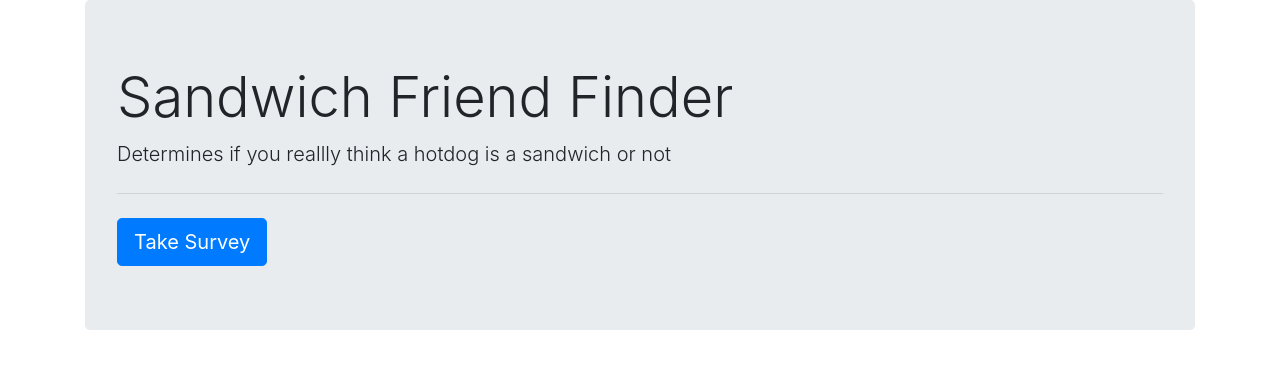
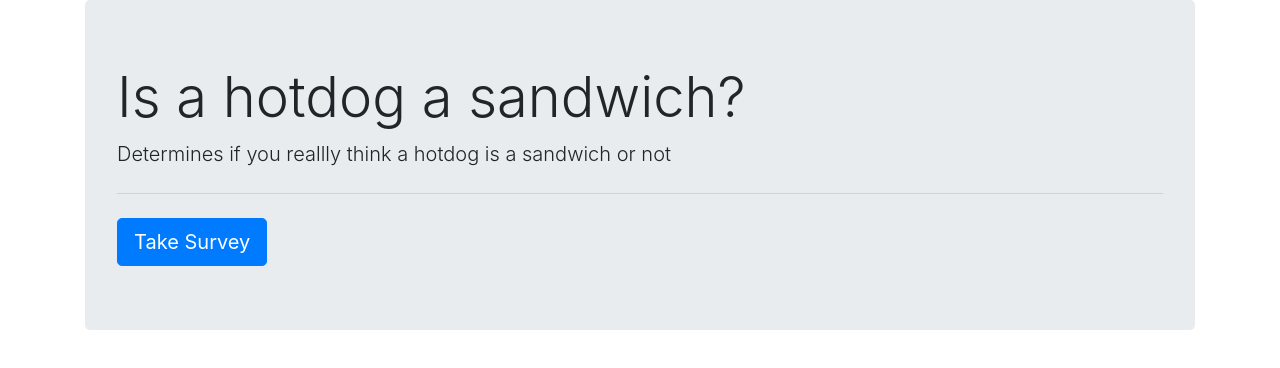
Before and after one commit to justinlyan/SandwichSurvey, a website: page app/public/home.html in a window 1280 px wide. Drawn offline with nearby package versions, Linux system fonts and the light colour scheme.

Commit message:
Changed title

```diff
--- a/app/public/home.html
+++ b/app/public/home.html
@@ -7,7 +7,7 @@
   <body>
     <div class="container">
       <div class="jumbotron">
-        <h1 class="display-4">Sandwich Friend Finder</h1>
+        <h1 class="display-4">Is a hotdog a sandwich?</h1>
         <p class="lead">Determines if you reallly think a hotdog is a sandwich or not</p>
         <hr class="my-4">
         <a class="btn btn-primary btn-lg" href="/survey" role="button">Take Survey</a>
```
